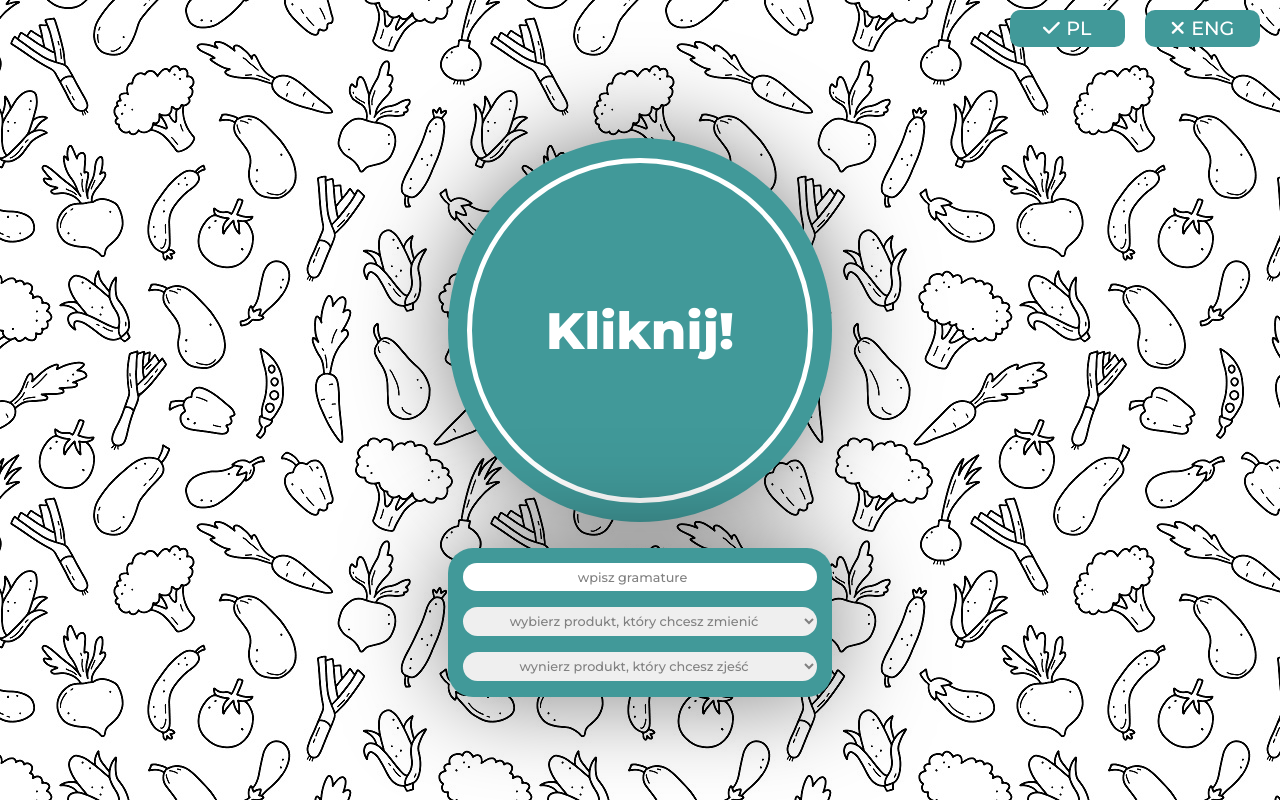
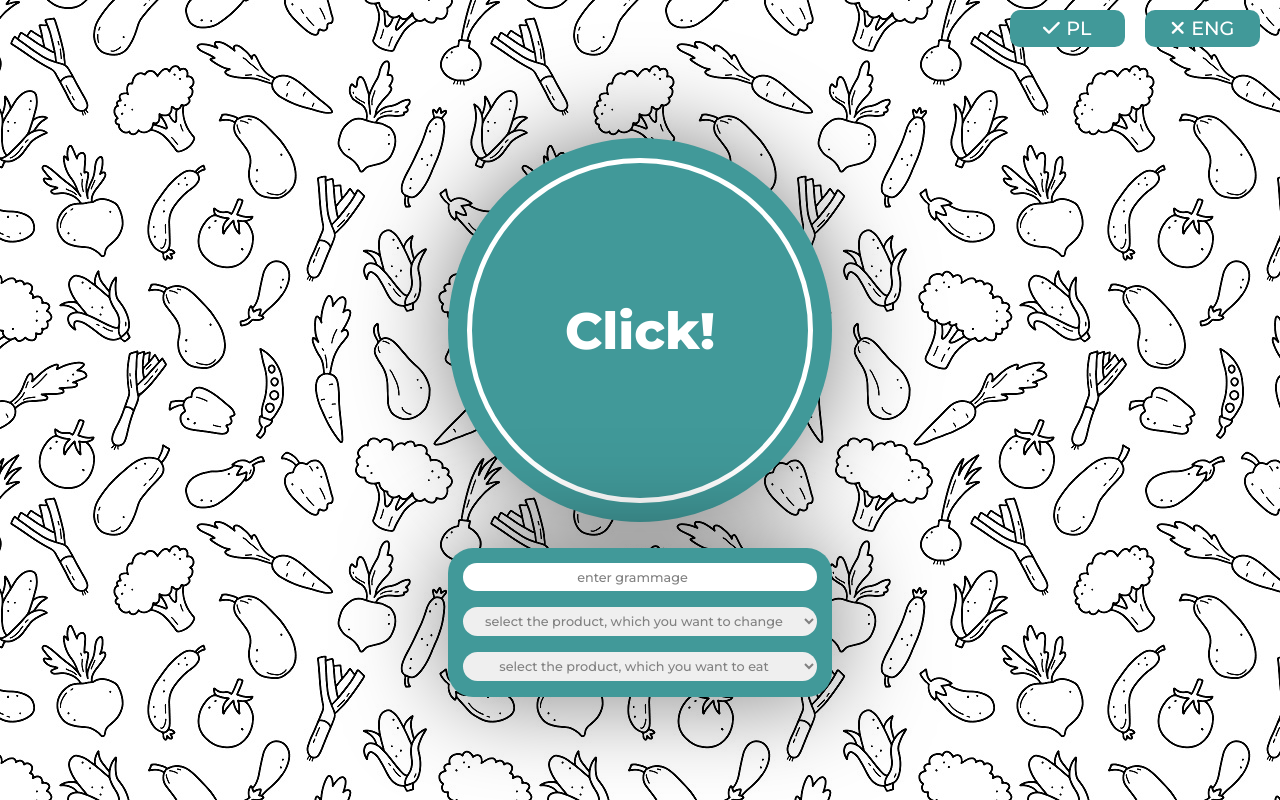
Before and after one commit to MarcinSzawara/CalorieConverter, a website with bundled scripts: page index.html in a window 1280 px wide. Both pictures are taken after a click on the button "ENG". Built offline with nearby package versions, Linux system fonts and the light colour scheme.

Commit message:
cut function

```diff
--- a/index.html
+++ b/index.html
@@ -26,12 +26,10 @@
                 </div>
             </section>
             <section class="aplication__form">
-                    <input class="aplication__input aplication__grams" placeholder="wpisz gramature"  type="number">
-                    <select class="aplication__input aplication__first--product" required name="first" id="first">
-                        <option selected disabled value="">wybierz produkt, który chcesz zmienić</option>
+                    <input class="aplication__input aplication__grams" placeholder=""  type="number">
+                    <select class="aplication__input aplication_product aplication__first--product" required name="first" id="first">
                     </select>
-                    <select class="aplication__input aplication__second--product" required name="second" id="second">
-                        <option selected disabled value="">wybierz produkt, który chcesz zjeść</option>
+                    <select class="aplication__input aplication_product aplication__second--product" required name="second" id="second">
                     </select>
             </section>
         </section>
--- a/javascript/Language.js
+++ b/javascript/Language.js
@@ -1,10 +1,10 @@
 import { langOptions } from "./langOptions.js";
+import { products } from "./products.js";
 export class Language {
-    constructor(text, gramsInput, firstOption, secondOption) {
+    constructor(text, gramsInput, allInputProduct) {
         this.text = document.querySelector(text);
         this.gramsInput = document.querySelector(gramsInput);
-        this.firstOption = document.querySelector(firstOption);
-        this.secondOption = document.querySelector(secondOption);
+        this.allInputProduct = document.querySelectorAll(allInputProduct);
     }
     ;
     searchIndex(langPage) {
@@ -21,8 +21,22 @@ export class Language {
     insertLanguage(index) {
         this.text.textContent = langOptions[index].click;
         this.gramsInput.placeholder = langOptions[index].gramsInput;
-        this.firstOption.textContent = langOptions[index].firstOption;
-        this.secondOption.textContent = langOptions[index].secondOption;
+    }
+    ;
+    insertOption(index, inputProduct = this.allInputProduct) {
+        let nameOption = langOptions[index].firstOption;
+        inputProduct.forEach(elementOne => {
+            elementOne.textContent = "";
+            elementOne.innerHTML += `<option selected disabled value="">${nameOption}</option>`;
+            products.forEach((elementTwo) => {
+                const arrayProduct = Object.values(elementTwo);
+                const productName = arrayProduct[index];
+                const option = document.createElement("option");
+                option.textContent = productName;
+                elementOne.appendChild(option);
+            });
+            nameOption = langOptions[index].secondOption;
+        });
     }
     ;
 }
--- a/javascript/Options.js
+++ /dev/null
@@ -1,22 +0,0 @@
-import { products } from "./products.js";
-export class Options {
-    constructor(firstProduct, secondProduct) {
-        this.firstProduct = document.querySelector(firstProduct);
-        this.secondProduct = document.querySelector(secondProduct);
-    }
-    ;
-    insertOption(langPage, index, lolek) {
-        products.forEach((element) => {
-            const arrayProduct = Object.values(element);
-            const productName = arrayProduct[index];
-            const optionOne = document.createElement("option");
-            const optionTwo = document.createElement("option");
-            optionOne.textContent = productName;
-            optionTwo.textContent = productName;
-            this.firstProduct.appendChild(optionOne);
-            this.secondProduct.appendChild(optionTwo);
-        });
-    }
-    ;
-}
-;
--- a/javascript/script.js
+++ b/javascript/script.js
@@ -1,51 +1,22 @@
 import { Language } from "./Language.js";
-import { Options } from "./Options.js";
-// import { Counter } from "./Counter.js";
 export class Aplication {
     constructor(langPage) {
         this.langPage = langPage;
-        this.language = new Language(".aplication__text", ".aplication__grams", ".aplication__first--product option", ".aplication__second--product option");
-        this.options = new Options(".aplication__first--product", ".aplication__second--product");
-        this.number = this.language.searchIndex(this.langPage);
+        this.language = new Language(".aplication__text", ".aplication__grams", ".aplication_product");
         document.querySelectorAll(".button").forEach(element => element.addEventListener('click', this.pressButton.bind(this)));
         this.render();
     }
     ;
     render() {
-        this.language.insertLanguage(this.number);
-        this.options.insertOption(this.langPage, this.number);
+        const number = this.language.searchIndex(this.langPage);
+        this.language.insertLanguage(number);
+        this.language.insertOption(number);
     }
     ;
     pressButton(e) {
-        const jezyk = e.target.dataset.option;
-        document.documentElement.lang = jezyk;
-        console.log(this.langPage);
+        this.langPage = e.target.dataset.option;
         this.render();
     }
+    ;
 }
 ;
-// const sprawdzanie = document.documentElement.lang;
-// const language = new Language(
-//     sprawdzanie,
-//     ".language__polish",
-//     ".language__english",
-//     ".aplication__text",
-//     ".aplication__grams",
-//     ".aplication__first--product option",
-//     ".aplication__second--product option",
-//     );
-// const options = new Options(
-//     sprawdzanie,
-//     ".aplication__first--product",
-//     ".aplication__second--product",
-//     products,
-// );
-// const counter = new Counter(
-//     ".aplication__number",
-//     ".aplication__grams",
-//     ".aplication__first--product",
-//     ".aplication__second--product",
-//     products
-// );
-// language.chooseLanguage();
-// options.ktory();
```
Also changed, not shown: typescript/Language.ts (+19 -6 lines), typescript/Options.ts (deleted, +0 -24 lines), typescript/script.ts (+6 -49 lines), image/arrow_down.png (added).
